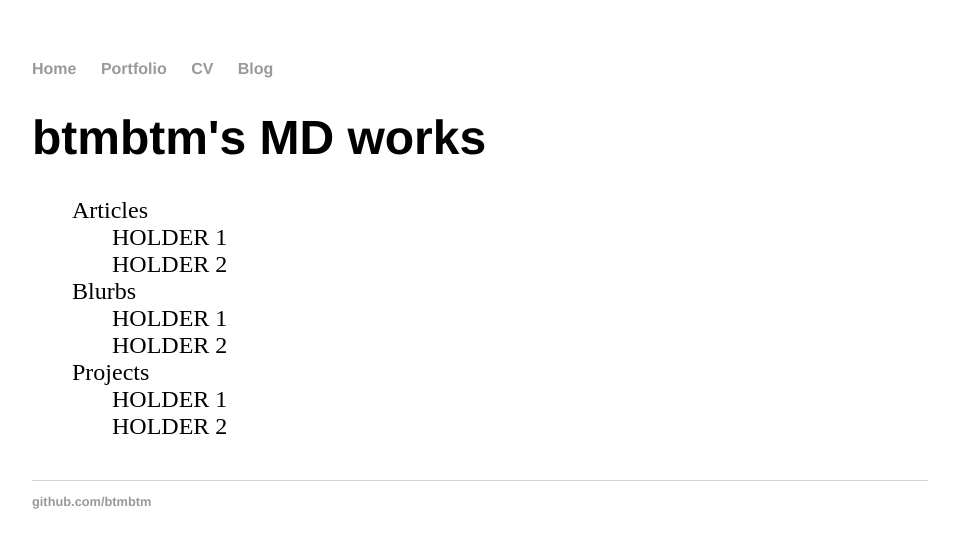
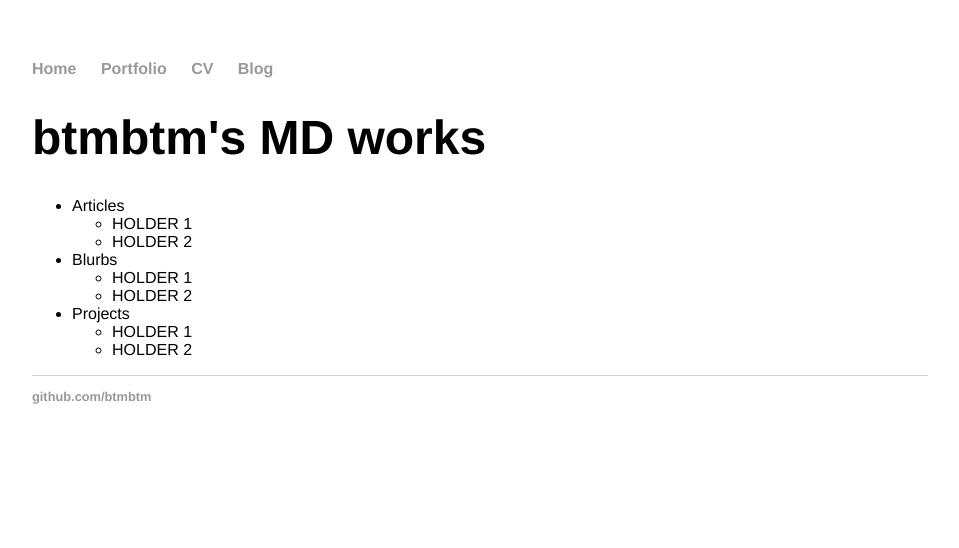
Before and after one commit to btmbtm/btmbtm.github.io, a Jekyll site: the page built from modernDeveloper/index.html, in a window 1280 px wide. Shown: the top 548 px of the page, without its empty margins (160-1119 px from the left). Built offline with Jekyll 4.4.1, drawn with Linux system fonts in a browser that asks for light colours; Markdown is read by kramdown in place of the engine named in the settings.

Commit message:
Update main.css

```diff
--- a/css/main.css
+++ b/css/main.css
@@ -1,6 +1,7 @@
 body {
     margin: 60px auto;
     width: 70%;
+    font-family:'Helvetica', 'Arial', 'Sans-Serif';
 }
 nav ul, footer ul {
     font-family:'Helvetica', 'Arial', 'Sans-Serif';
@@ -12,6 +13,7 @@ nav ul li, footer ul li {
     display: inline;
     margin-right: 20px;
 }
+
 a {
     text-decoration: none;
     color: #999;
@@ -32,12 +34,3 @@ footer {
     border-top: 1px solid #d5d5d5;
     font-size: .8em;
 }
-
-ul.posts {
-    margin: 20px auto 40px;
-    font-size: 1.5em;
-}
-
-ul.posts li {
-    list-style: none;
-}
```
